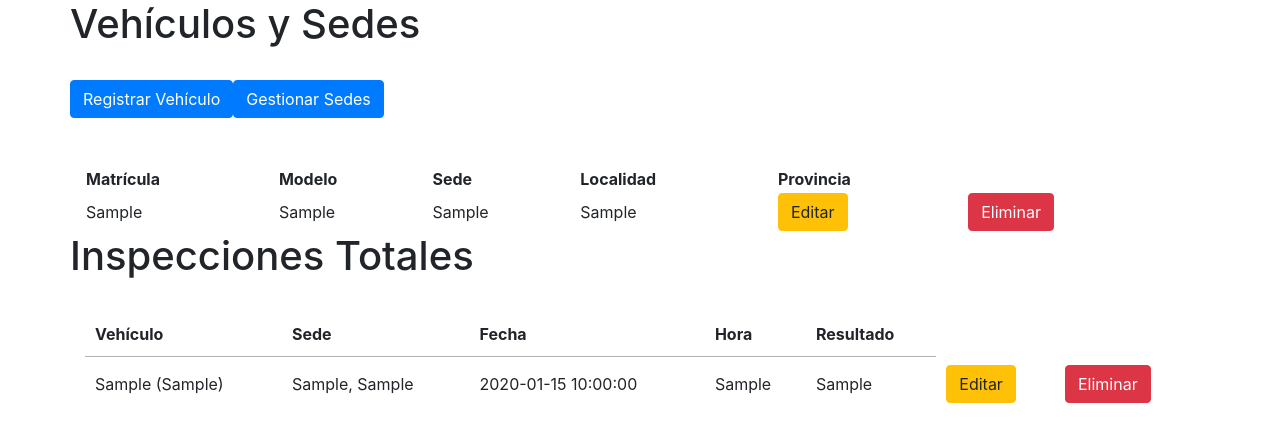
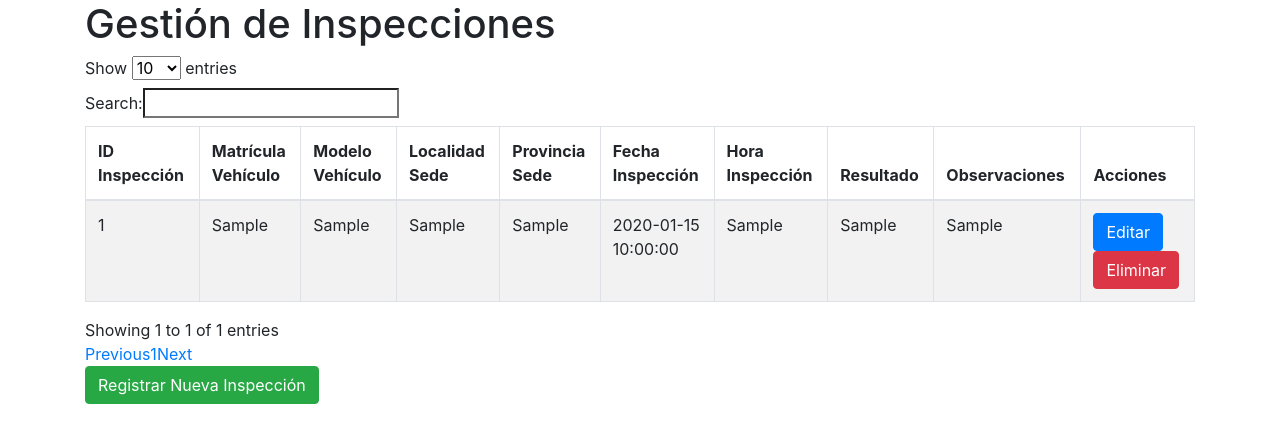
Before and after one commit to MARIACF97/ITV, a PHP site: page / in a window 1280 px wide. Shown: the top 443 px of the page. Run offline with PHP 8.4, Linux system fonts and the light colour scheme; tables that the repository leaves empty or names only in its code hold one stand-in row (values such as "Sample post"); data that the repository does not hold is empty; some libraries are stand-ins or nearby versions.

Commit message:
cambio en el index

```diff
--- a/index.php
+++ b/index.php
@@ -1,3 +1,12 @@
+<?php
+require 'conexion.php';
+
+// Consulta para obtener todas las inspecciones
+$resultado = $mysqli->query("SELECT inspeccion.id_inspeccion, vehiculo.matricula, vehiculo.modelo, sede.localidad, sede.provincia, inspeccion.fecha_inspeccion, inspeccion.hora_inspeccion, inspeccion.resultado, inspeccion.observaciones FROM inspeccion
+                             JOIN vehiculo ON inspeccion.id_vehiculo = vehiculo.id_vehiculo
+                             JOIN sede ON inspeccion.id_sede = sede.id_sede");
+?>
+
 <!doctype html>
 <html lang="es">
 
@@ -5,106 +14,58 @@
     <meta charset="utf-8">
     <meta name="viewport" content="width=device-width, initial-scale=1, shrink-to-fit=no">
     <link rel="stylesheet" href="css/bootstrap.min.css">
-    <link rel="stylesheet" href="https://cdn.datatables.net/1.13.5/css/jquery.dataTables.min.css">
-    <title>Gestión de Vehículos e Inspecciones</title>
+    <title>Gestión de Inspecciones</title>
+</head>
+
+<body>
+    <div class="container">
+        <h1>Gestión de Inspecciones</h1>
+        <table id="tabla_inspecciones" class="table table-bordered table-striped">
+            <thead>
+                <tr>
+                    <th>ID Inspección</th>
+                    <th>Matrícula Vehículo</th>
+                    <th>Modelo Vehículo</th>
+                    <th>Localidad Sede</th>
+                    <th>Provincia Sede</th>
+                    <th>Fecha Inspección</th>
+                    <th>Hora Inspección</th>
+                    <th>Resultado</th>
+                    <th>Observaciones</th>
+                    <th>Acciones</th>
+                </tr>
+            </thead>
+            <tbody>
+                <?php while ($inspeccion = $resultado->fetch_assoc()): ?>
+                    <tr>
+                        <td><?= $inspeccion['id_inspeccion'] ?></td>
+                        <td><?= $inspeccion['matricula'] ?></td>
+                        <td><?= $inspeccion['modelo'] ?></td>
+                        <td><?= $inspeccion['localidad'] ?></td>
+                        <td><?= $inspeccion['provincia'] ?></td>
+                        <td><?= $inspeccion['fecha_inspeccion'] ?></td>
+                        <td><?= $inspeccion['hora_inspeccion'] ?></td>
+                        <td><?= $inspeccion['resultado'] ?></td>
+                        <td><?= $inspeccion['observaciones'] ?></td>
+                        <td>
+                            <a href="editar.php?id=<?= $inspeccion['id_inspeccion'] ?>" class="btn btn-primary">Editar</a>
+                            <a href="eliminar_inspeccion.php?id=<?= $inspeccion['id_inspeccion'] ?>" class="btn btn-danger">Eliminar</a>
+                        </td>
+                    </tr>
+                <?php endwhile; ?>
+            </tbody>
+        </table>
+        <a href="registrar.php" class="btn btn-success">Registrar Nueva Inspección</a>
+    </div>
+
+    <!-- jQuery and DataTables scripts -->
     <script src="https://code.jquery.com/jquery-3.6.0.min.js"></script>
     <script src="https://cdn.datatables.net/1.13.5/js/jquery.dataTables.min.js"></script>
     <script>
         $(document).ready(function() {
-            $('#tabla-inspecciones').DataTable();
+            $('#tabla_inspecciones').DataTable();
         });
     </script>
-</head>
-
-<body>
-    <div class="container">
-        <div class="row">
-            <h1>Vehículos y Sedes</h1>
-        </div>
-        <br>
-        <div class="row">
-            <a href="registrar.php" class="btn btn-primary">Registrar Vehículo</a>
-            <a href="sede.php" class="btn btn-primary">Gestionar Sedes</a>
-        </div>
-        <br>
-        <br>
-        <table id="tabla" class="display" style="width:100%">
-            <thead>
-                <tr>
-                    <th>Matrícula</th>
-                    <th>Modelo</th>
-                    <th>Sede</th>
-                    <th>Localidad</th>
-                    <th>Provincia</th>
-                    <th></th>
-                    <th></th>
-                </tr>
-            </thead>
-            <tbody>
-                <?php
-                require 'conexion.php';
-
-                $sql = "SELECT vehiculo.matricula, vehiculo.modelo, sede.localidad, sede.provincia
-                        FROM vehiculo
-                        JOIN sede ON vehiculo.id_sede = sede.id_sede";
-                $resultado = $mysqli->query($sql);
-
-                while ($fila = $resultado->fetch_assoc()) {
-                    echo "<tr>";
-                    echo "<td>{$fila['matricula']}</td>";
-                    echo "<td>{$fila['modelo']}</td>";
-                    echo "<td>{$fila['localidad']}</td>";
-                    echo "<td>{$fila['provincia']}</td>";
-                ?>
-                    <td><a href="editar.php?id=<?php echo $fila['id_vehiculo']; ?>" class="btn btn-warning">Editar</a></td>
-                    <td><a href="eliminar.php?id=<?php echo $fila['id_vehiculo']; ?>" class="btn btn-danger">Eliminar</a></td>
-                <?php
-                    echo "</tr>";
-                }
-                ?>
-            </tbody>
-        </table>
-
-        <div class="row">
-            <h1>Inspecciones Totales</h1>
-        </div>
-        <br>
-        <table id="tabla-inspecciones" class="display" style="width:100%">
-            <thead>
-                <tr>
-                    <th>Vehículo</th>
-                    <th>Sede</th>
-                    <th>Fecha</th>
-                    <th>Hora</th>
-                    <th>Resultado</th>
-                </tr>
-            </thead>
-            <tbody>
-                <?php
-                $sql = "SELECT inspeccion.id_inspeccion, vehiculo.matricula, vehiculo.modelo, sede.localidad, sede.provincia,
-                        inspeccion.fecha_inspeccion, inspeccion.hora_inspeccion, inspeccion.resultado
-                        FROM inspeccion
-                        JOIN vehiculo ON inspeccion.id_vehiculo = vehiculo.id_vehiculo
-                        JOIN sede ON inspeccion.id_sede = sede.id_sede";
-                $resultado = $mysqli->query($sql);
-
-                while ($fila = $resultado->fetch_assoc()) {
-                    echo "<tr>";
-                    echo "<td>{$fila['matricula']} ({$fila['modelo']})</td>";
-                    echo "<td>{$fila['localidad']}, {$fila['provincia']}</td>";
-                    echo "<td>{$fila['fecha_inspeccion']}</td>";
-                    echo "<td>{$fila['hora_inspeccion']}</td>";
-                    echo "<td>{$fila['resultado']}</td>";
-                ?>
-                    <td><a href="editar2.php?id=<?php echo $fila['id_inspeccion']; ?>" class="btn btn-warning">Editar</a></td>
-                    <td><a href="eliminar_inspeccion.php?id=<?php echo $fila['id_inspeccion']; ?>" class="btn btn-danger">Eliminar</a></td>
-                <?php
-                    echo "</tr>";
-                }
-                ?>
-            </tbody>
-        </table>
-    </div>
 </body>
 
 </html>
--- a/registrar_vehiculo.php
+++ b/registrar_vehiculo.php
@@ -4,7 +4,7 @@ require 'conexion.php';
 $matricula = $_POST['matricula'];
 $modelo = $_POST['modelo'];
 $combustible = $_POST['combustible'];
-$anio_fab = $_POST['año_fab'];
+$año_fab = $_POST['año_fab'];
 $id_sede = $_POST['id_sede'];
 
 $sql = "INSERT INTO vehiculo (matricula, modelo, combustible, año_fab, id_sede) VALUES ('$matricula', '$modelo', '$combustible', $año_fab, $id_sede)";
```
